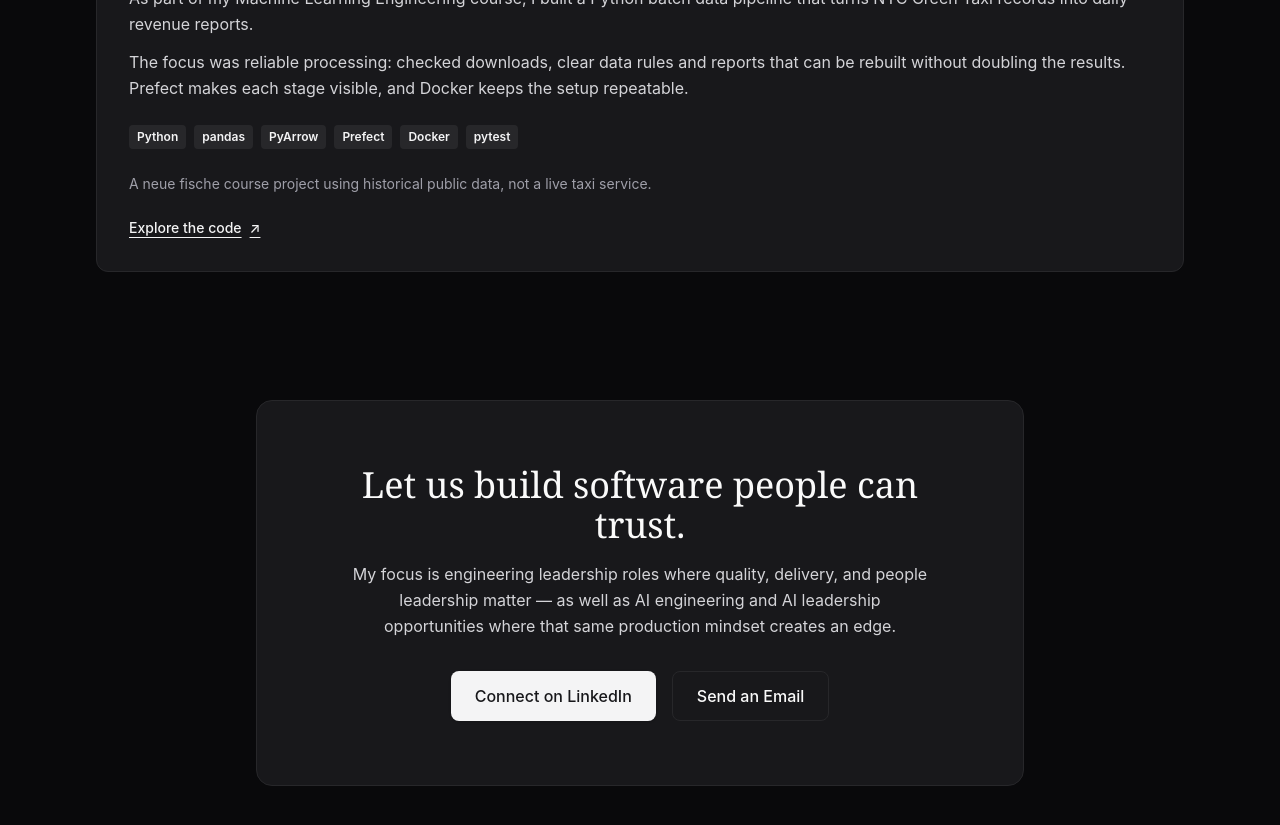
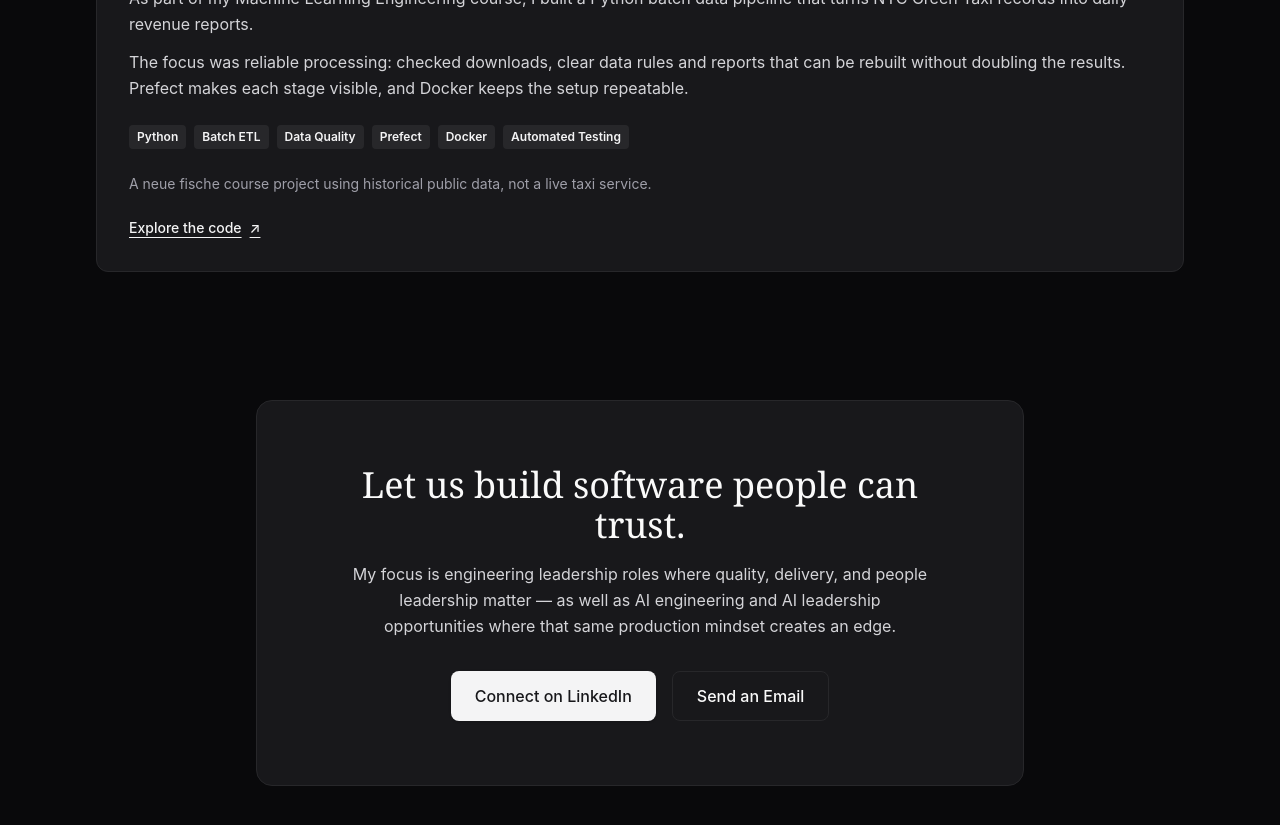
Before and after one commit to roygrssmn/grossman-engineering, a React (Vite) app: page /en in a window 1280 px wide. Shown: the part 3300-4125 px from the top of the page. Built offline with nearby package versions, Linux system fonts and the light colour scheme.

Commit message:
docs: highlight taxi pipeline skills in project tags

```diff
--- a/src/EngineeringProjectsSection.jsx
+++ b/src/EngineeringProjectsSection.jsx
@@ -50,7 +50,8 @@ export default function EngineeringProjectsSection({ language }) {
         {
             id: 'nyc-taxi',
             ...(taxiContent[language] ?? taxiContent.en),
-            technologies: ['Python', 'pandas', 'PyArrow', 'Prefect', 'Docker', 'pytest'],
+            technologies: ['Python', 'Batch ETL', 'Data Quality', 'Prefect', 'Docker', 'Automated Testing'],
+            stack: language === 'de' ? 'Kompetenzen und Technologien' : 'Skills and technologies',
             url: 'https://github.com/roy-nfisch/nyc-taxi-revenue-data-pipeline',
         },
     ];
@@ -67,7 +68,7 @@ export default function EngineeringProjectsSection({ language }) {
                         <h3 className="font-serif text-2xl leading-snug text-zinc-900 dark:text-zinc-50 mb-4">{project.title}</h3>
                         <p className="text-zinc-600 dark:text-zinc-300 leading-relaxed mb-3">{project.summary}</p>
                         <p className="text-zinc-600 dark:text-zinc-300 leading-relaxed mb-6">{project.focus}</p>
-                        <ul aria-label={copy.stack} className="flex flex-wrap gap-2 mb-6">
+                        <ul aria-label={project.stack ?? copy.stack} className="flex flex-wrap gap-2 mb-6">
                             {project.technologies.map(technology => (
                                 <li key={technology} className="text-xs font-semibold text-zinc-800 dark:text-zinc-100 bg-stone-100 dark:bg-zinc-800 px-2 py-1 rounded">{technology}</li>
                             ))}
```
